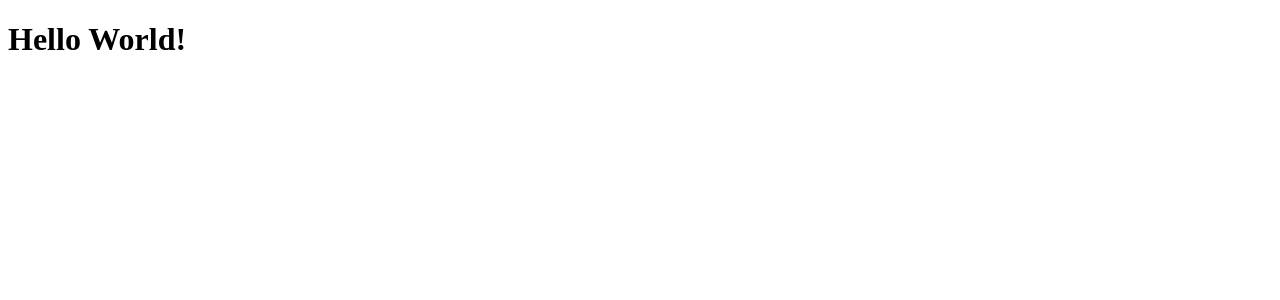
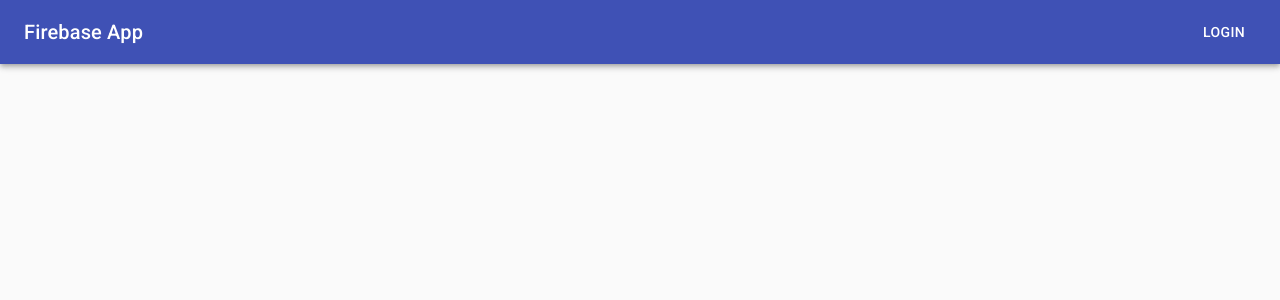
Before and after one commit to emrullahayin/react-redux-firebase-app, a React (Create React App) app: page / in a window 1280 px wide. Shown: the top 300 px of the page. Built offline with nearby package versions, Linux system fonts and the light colour scheme.

Commit message:
Navbar ui

```diff
--- a/src/App.js
+++ b/src/App.js
@@ -1,10 +1,17 @@
 import React from "react";
+import { BrowserRouter as Router } from "react-router-dom";
+import CssBaseline from "@material-ui/core/CssBaseline";
+
+import Navbar from "./components/layout/Navbar";
 
 function App() {
   return (
-    <div className="App">
-      <h1>Hello World!</h1>
-    </div>
+    <Router>
+      <CssBaseline />
+      <div className="App">
+        <Navbar />
+      </div>
+    </Router>
   );
 }
 
--- a/src/components/layout/Navbar.js
+++ b/src/components/layout/Navbar.js
@@ -1,7 +1,36 @@
 import React from "react";
+import { makeStyles } from "@material-ui/core/styles";
+import AppBar from "@material-ui/core/AppBar";
+import Toolbar from "@material-ui/core/Toolbar";
+import Typography from "@material-ui/core/Typography";
+import Button from "@material-ui/core/Button";
+
+const useStyles = makeStyles(theme => ({
+  root: {
+    flexGrow: 1
+  },
+  menuButton: {
+    marginRight: theme.spacing(2)
+  },
+  title: {
+    flexGrow: 1
+  }
+}));
 
 const Navbar = () => {
-  return <div />;
+  const classes = useStyles();
+  return (
+    <div className={classes.root}>
+      <AppBar position="static">
+        <Toolbar>
+          <Typography variant="h6" className={classes.title}>
+            Firebase App
+          </Typography>
+          <Button color="inherit">Login</Button>
+        </Toolbar>
+      </AppBar>
+    </div>
+  );
 };
 
 export default Navbar;
```
